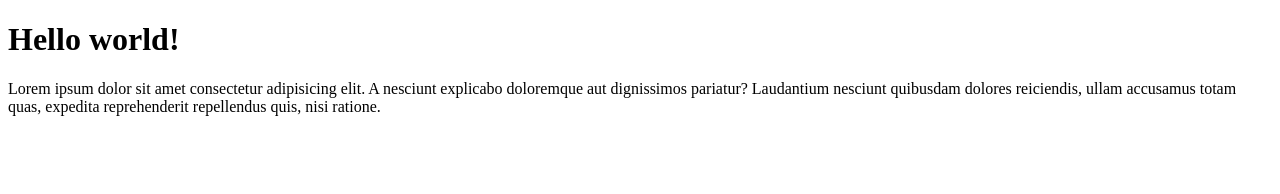
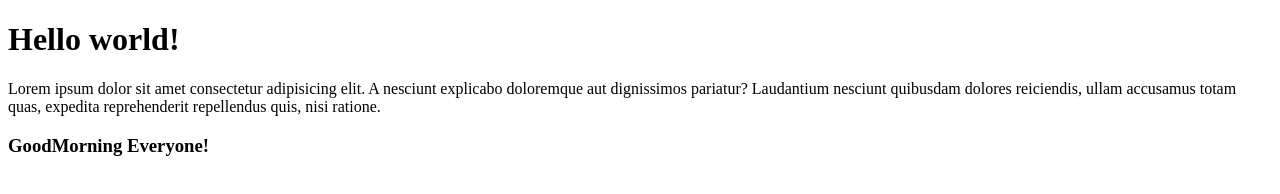
Before and after one commit to AnshikaThakur897/MyRepo, a plain HTML site: page index.html in a window 1280 px wide. Drawn offline with Linux system fonts and the light colour scheme.

Commit message:
version4

```diff
--- a/index.html
+++ b/index.html
@@ -9,6 +9,7 @@
     <div class="main">
         <h1>Hello world!</h1>
         <p>Lorem ipsum dolor sit amet consectetur adipisicing elit. A nesciunt explicabo doloremque aut dignissimos pariatur? Laudantium nesciunt quibusdam dolores reiciendis, ullam accusamus totam quas, expedita reprehenderit repellendus quis, nisi ratione.</p>
+        <h3>GoodMorning Everyone!</h3>
     </div>
 
 </body>
```
